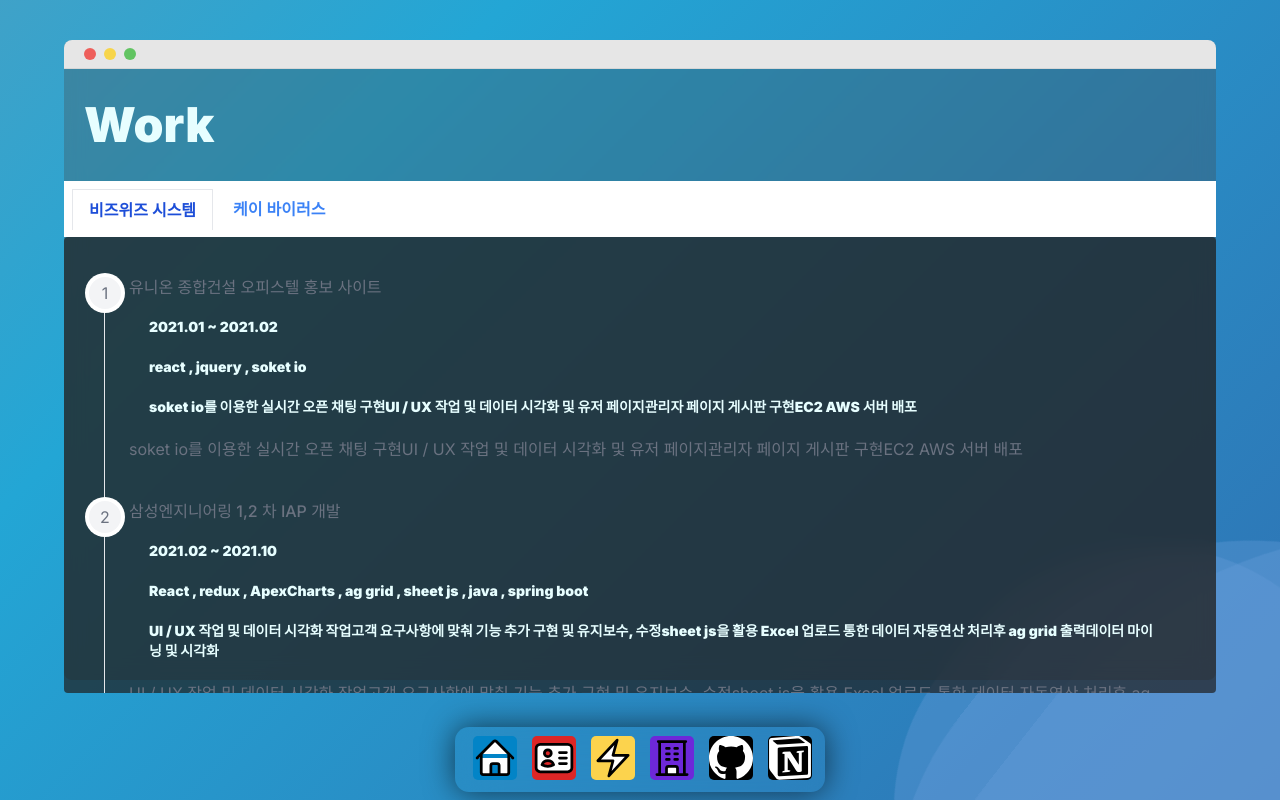
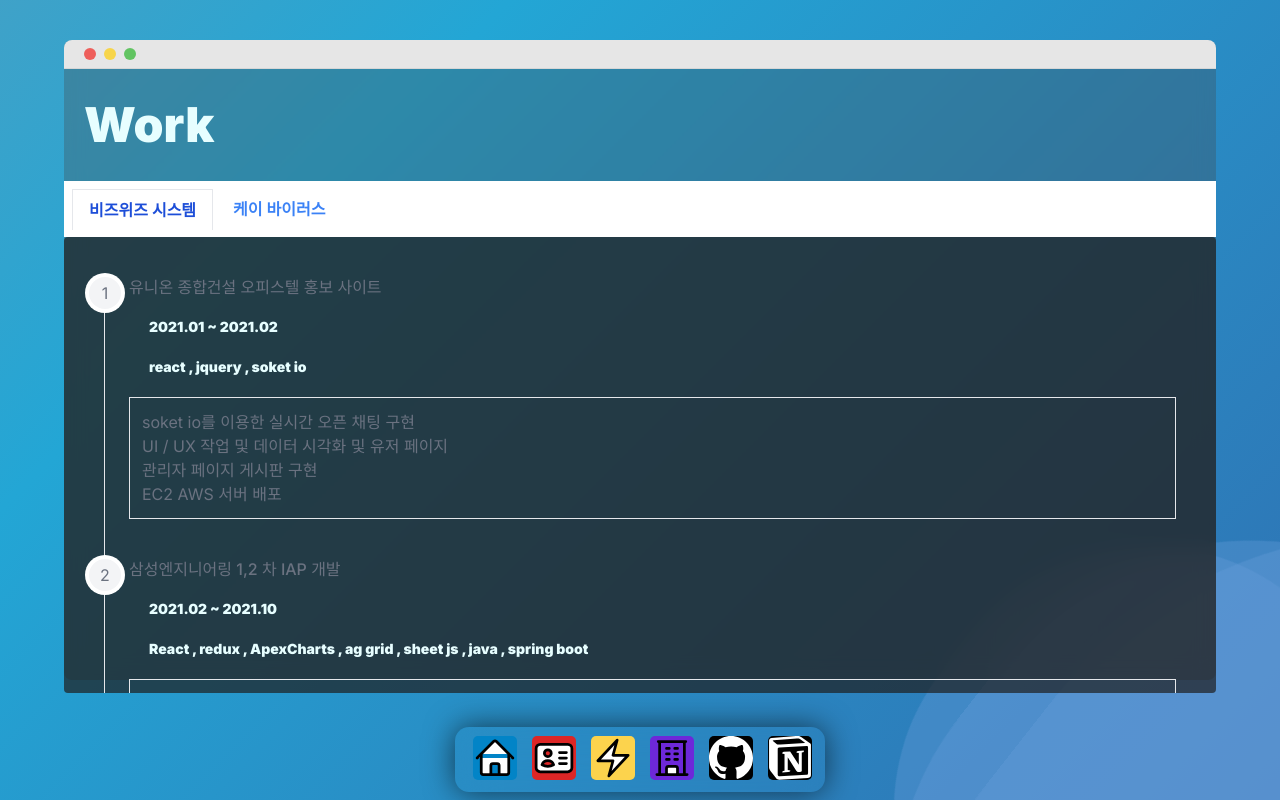
Before and after one commit to cpt4567/next-portfolio, a Next.js app: page /work/bs in a window 1280 px wide. Shown: the top 800 px of the page. Built offline with nearby package versions, Linux system fonts and the light colour scheme.

Commit message:
ui 추가 작업

```diff
--- a/src/app/work/components/stepper.tsx
+++ b/src/app/work/components/stepper.tsx
@@ -5,7 +5,6 @@
 }
 
 export default function Stepper({ slug }: Props) {
-  console.log(workList[slug]);
   return (
     <div
       style={{ background: 'rgba(31, 31, 31, 0.7)' }}
@@ -20,10 +19,9 @@
             <h3 className="font-medium leading-tight">{title}</h3>
             <p className="text-sm">{day}</p>
             <p className="text-sm">{technology}</p>
-            <p className="text-sm">{work}</p>
-            <div>
+            <div className="px-3 py-3 border">
               {work.map((data, index) => (
-                <span key={`key_${index}`}>{data}</span>
+                <div key={`key_${index}`}>{data}</div>
               ))}
             </div>
           </li>
```
